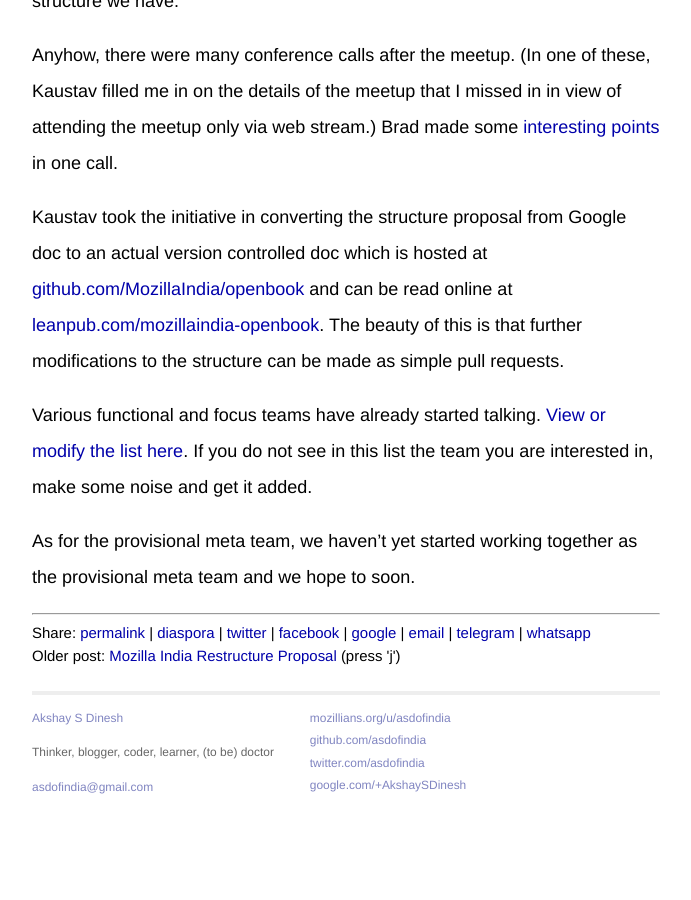
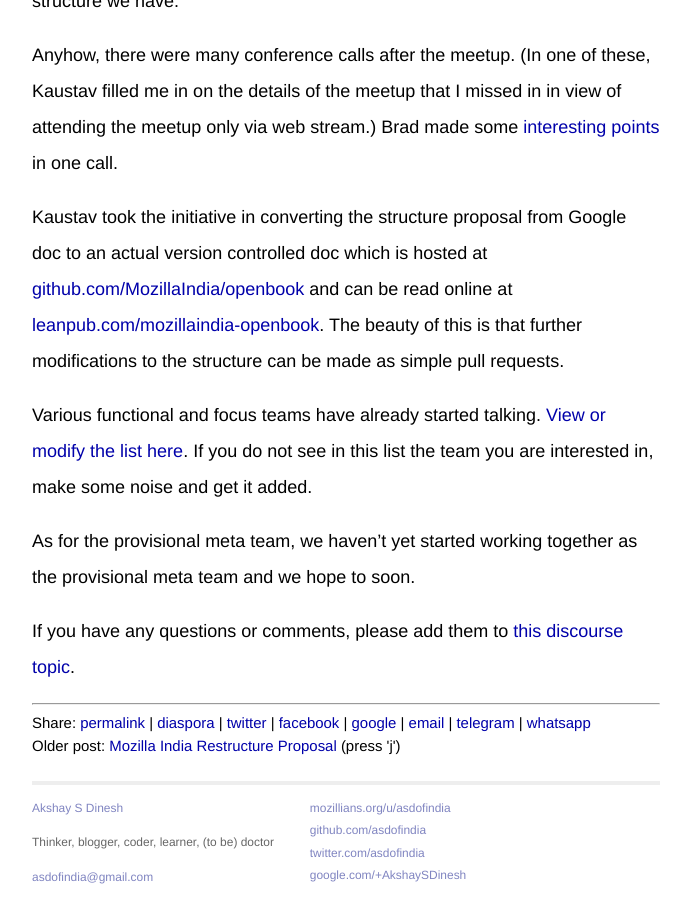
Before and after one commit to asdofindia/asdofindia.github.io, a Jekyll site: the page built from _posts/2016-09-09-mozilla-india-restructure.md, in a window 1280 px wide and 900 px high, scrolled down 7107 px. Shown: the whole window, without its empty margins (294-985 px from the left). Built offline with Jekyll 4.4.1, drawn with Linux system fonts in a browser that asks for light colours; before the commit the page ends 7917 px from its top, so only the background shows below that; part of the change alters nothing that is shown.

Commit message:
affiliate links

```diff
--- a/_posts/2016-09-09-mozilla-india-restructure.md
+++ b/_posts/2016-09-09-mozilla-india-restructure.md
@@ -7,13 +7,13 @@ categories: mozilla
 
 ##### Mozilla India underwent a restructure in Mozilla India Meetup 2016. What's the new structure? Will it be any good? What are the new challenges that face Mozilla India in this regard? #####
 
-Thanks to George there was [an impetus to refresh Mozilla India](https://discourse.mozilla-community.org/t/mozilla-india-community-refresh-a-take-from-george-discussion/9074) to a state where it isn't broken. The refresh was set to happen in a community meetup. This meetup happened on 26-28 August in Pune. Before the meetup, there was a meta (planning) meetup in Pune to figure out how the meetup should be. In the planning meetup people were divided into teams that focused on various parts of the meetup.
+Thanks to George there was [an impetus to refresh Mozilla India](https://discourse.mozilla-community.org/t/mozilla-india-community-refresh-a-take-from-george-discussion/9074?u=asdofindia) to a state where it isn't broken. The refresh was set to happen in a community meetup. This meetup happened on 26-28 August in Pune. Before the meetup, there was a meta (planning) meetup in Pune to figure out how the meetup should be. In the planning meetup people were divided into teams that focused on various parts of the meetup.
 
 One of the teams was the strategy/structure options team. (There's an interesting back story to how this team was formed instead of just deciding a structure within the planning meetup. [Ping me](/about/#contact) in private to listen to that). The role of this team was to come up with various possible structures for Mozilla India through an open consultation with the community (TRAI made this a fashion) and consolidate those into one nice and neat structure that hopefully works.
 
-So, there was a [call for proposals](https://discourse.mozilla-community.org/t/call-for-proposal-mozilla-india-community-restructure/9833) and [a reminder](https://discourse.mozilla-community.org/t/applications-for-a-restructured-taskforce-model-close-on-31st/9980/). And there were a total of 10 (decimal number) proposals submitted which were put in [a google drive folder](https://drive.google.com/open?id=0BwDg_0rFagbyX3NuZFFNTzc3OUE) and left for [scrutiny by community](https://discourse.mozilla-community.org/t/mozin-restructure-call-for-comments-on-proposals/10161).
+So, there was a [call for proposals](https://discourse.mozilla-community.org/t/call-for-proposal-mozilla-india-community-restructure/9833?u=asdofindia) and [a reminder](https://discourse.mozilla-community.org/t/applications-for-a-restructured-taskforce-model-close-on-31st/9980?u=asdofindia). And there were a total of 10 (decimal number) proposals submitted which were put in [a google drive folder](https://drive.google.com/open?id=0BwDg_0rFagbyX3NuZFFNTzc3OUE) and left for [scrutiny by community](https://discourse.mozilla-community.org/t/mozin-restructure-call-for-comments-on-proposals/10161?u=asdofindia).
 
-Kaustav and I were added to the strategy group for being valuable in this process. (It was decided in the planning meetup itself that two additional slots of the strategy group would be filled in this fashion. The others in the group were selected by drawing names (Deb, Vnisha, Prathamesh, Vineel), or because they absolutely had to be in the team (George)). So, the 7 of us had a lot of video calls and chats (just days before time ran out and the meetup started). The ideas from various proposals were [summed up](https://discourse.mozilla-community.org/t/updated-evaluating-the-comments-and-integrating-the-response-by-mozin-restructure-and-strategy-workgroup/10365).
+Kaustav and I were added to the strategy group for being valuable in this process. (It was decided in the planning meetup itself that two additional slots of the strategy group would be filled in this fashion. The others in the group were selected by drawing names (Deb, Vnisha, Prathamesh, Vineel), or because they absolutely had to be in the team (George)). So, the 7 of us had a lot of video calls and chats (just days before time ran out and the meetup started). The ideas from various proposals were [summed up](https://discourse.mozilla-community.org/t/updated-evaluating-the-comments-and-integrating-the-response-by-mozin-restructure-and-strategy-workgroup/10365?u=asdofindia).
 
 Just a couple of days before the meetup, we decided to split up so that we didn't run out of time. Deb, Kaustav, and I worked on drafting the integrated draft proposal. Vnisha, Prathamesh, and George on orchestration of the sessions introducing the proposal. [This etherpad](https://public.etherpad-mozilla.org/p/r.b436dc93dd3f74f5926e54a9d2206174) shows that. Towards the end of the pad you can also read the rough draft we built starting that night.
 
@@ -21,7 +21,7 @@ By next day, there was a [Google Doc with the draft proposal](https://docs.googl
 
 ## Day 1 of meetup ##
 
-Thanks to Jafar, Tripad, and Kaustav, and I don't know who else, there was live-streaming of almost all parts of the meetup. [Links to videos here](https://discourse.mozilla-community.org/t/mozilla-india-meetup-2016-relive/10560).
+Thanks to Jafar, Tripad, and Kaustav, and I don't know who else, there was live-streaming of almost all parts of the meetup. [Links to videos here](https://discourse.mozilla-community.org/t/mozilla-india-meetup-2016-relive/10560?u=asdofindia).
 
 The proposal was introduced on day 1 in the morning itself and questions were asked and comments were made and clarifications were sought and given and so on.
 
@@ -97,3 +97,5 @@ Kaustav took the initiative in converting the structure proposal from Google doc
 Various functional and focus teams have already started talking. [View or modify the list here](https://public.etherpad-mozilla.org/p/MinMteams). If you do not see in this list the team you are interested in, make some noise and get it added.
 
 As for the provisional meta team, we haven't yet started working together as the provisional meta team and we hope to soon.
+
+If you have any questions or comments, please add them to [this discourse topic](https://discourse.mozilla-community.org/t/mozilla-india-restructure-whats-next/10761?u=asdofindia).
```
